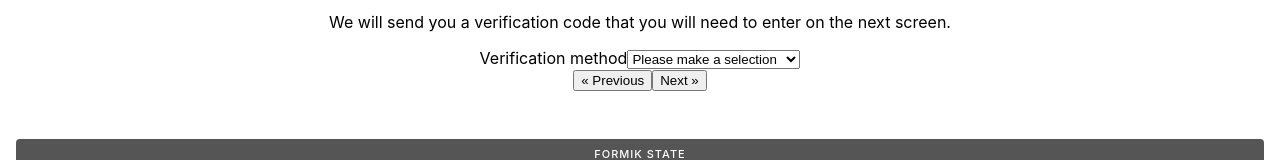
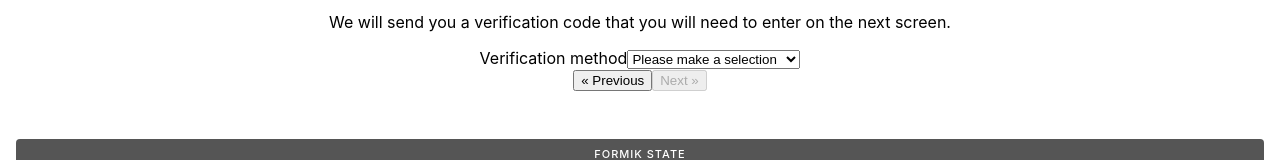
Before and after one commit to sengeezer/schenker, a React (Create React App) app: page /step2 in a window 1280 px wide. Shown: the part 189-349 px from the top of the page. Built offline with nearby package versions, Linux system fonts and the light colour scheme.

Commit message:
Propagated validation to remaining pages

```diff
--- a/src/components/Wizard.js
+++ b/src/components/Wizard.js
@@ -58,11 +58,21 @@ const BaseForm = ({
           />
           <Route
             path="/step2"
-            render={routeProps => <Page2 {...routeProps} required={required} />}
+            render={routeProps => <Page2
+                                    {...routeProps}
+                                    validateRequired={required}
+                                    isValid={isValid}
+                                    isDirty={dirty}
+                                  />}
           />
           <Route
             path="/step3"
-            render={routeProps => <Page3 {...routeProps} validateCode={validateCode} isValid={isValid} />}
+            render={routeProps => <Page3
+                                    {...routeProps}
+                                    validateCode={validateCode}
+                                    isValid={isValid}
+                                    isDirty={dirty}
+                                  />}
           />
           <Route
             path="/step4"
@@ -70,7 +80,6 @@ const BaseForm = ({
           />
           <Redirect to="/step1" />
         </Switch>
-        {/* {isValid ? <p>Valid</p> : <p>Invalid</p>} */}
         <Debug />
       </form>
     </div>
--- a/src/components/pages/Page1.js
+++ b/src/components/pages/Page1.js
@@ -2,23 +2,11 @@ import React, { Fragment, useState, useEffect } from 'react';
 import { Link } from 'react-router-dom';
 import { Field, ErrorMessage } from 'formik';
 
-const getValidity = (valid, dirty) => {
-  // if (!dirty || !valid) {
-  //   return false; }
-  // } else if (!valid) {
-  //   return false;
-  // }
-  return !dirty || !valid ? false : true;
-  // return true;
-}
+const getValidity = (valid, dirty) => (!dirty || !valid ? false : true);
 
 const Page1 = ({ validateLastName, validatePostCode, validateDob, isValid, handleReset, isDirty, status}) => {
-  // let [disableButton, setDisableButton] = useState(!isValid);
   let validity = getValidity(isValid, isDirty);
-  console.log('validity: ', validity);
   let [disableButton, setDisableButton] = useState(!validity);
-  // TODO: Set initial isValid to false -- !dirty && !isValid?
-
 
   useEffect(() => {
     if(!validity !== disableButton) {
@@ -26,7 +14,7 @@ const Page1 = ({ validateLastName, validatePostCode, validateDob, isValid, handl
     }
   }, [validity, disableButton]);
 
-  console.log(isValid, disableButton, isDirty);
+  // console.log(isValid, disableButton, isDirty);
   return (
     <Fragment>
       <h2>Please enter your details</h2>
--- a/src/components/pages/Page2.js
+++ b/src/components/pages/Page2.js
@@ -1,9 +1,18 @@
-import React, { Fragment, useState } from 'react';
+import React, { Fragment, useState, useEffect } from 'react';
 import { Link } from 'react-router-dom';
 import { Field, ErrorMessage } from 'formik';
 
-const Page2 = ({ isValid, required }) => {
-  let [disableButton] = useState(isValid);
+const getValidity = (valid, dirty) => (!dirty || !valid ? false : true);
+
+const Page2 = ({ isValid, isDirty, validateRequired }) => {
+  let validity = getValidity(isValid, isDirty);
+  let [disableButton, setDisableButton] = useState(!validity);
+
+  useEffect(() => {
+    if(!validity !== disableButton) {
+      setDisableButton(!validity);
+    }
+  }, [validity, disableButton]);
 
   return (
     <Fragment>
@@ -11,7 +20,7 @@ const Page2 = ({ isValid, required }) => {
       <p>We will send you a verification code that you will need to enter on the next screen.</p>
       <div>
         <label>Verification method</label>
-        <Field name="verificationMethod" component="select" validate={required}>
+        <Field name="verificationMethod" component="select" validate={validateRequired}>
           <option value="">Please make a selection</option>
           <option value="landLine">020 3755 5125</option>
           <option value="mobile">07133 7463 8476</option>
--- a/src/components/pages/Page3.js
+++ b/src/components/pages/Page3.js
@@ -1,9 +1,18 @@
-import React, { Fragment, useState } from 'react';
+import React, { Fragment, useState, useEffect } from 'react';
 import { Link } from 'react-router-dom';
 import { Field, ErrorMessage } from 'formik';
 
-const Page3 = ({ validateCode, isValid }) => {
-  let [disableButton] = useState(isValid);
+const getValidity = (valid, dirty) => (!dirty || !valid ? false : true);
+
+const Page3 = ({ isValid, isDirty, validateCode }) => {
+  let validity = getValidity(isValid, isDirty);
+  let [disableButton, setDisableButton] = useState(!validity);
+
+  useEffect(() => {
+    if(!validity !== disableButton) {
+      setDisableButton(!validity);
+    }
+  }, [validity, disableButton]);
 
   return (
     <Fragment>
```
